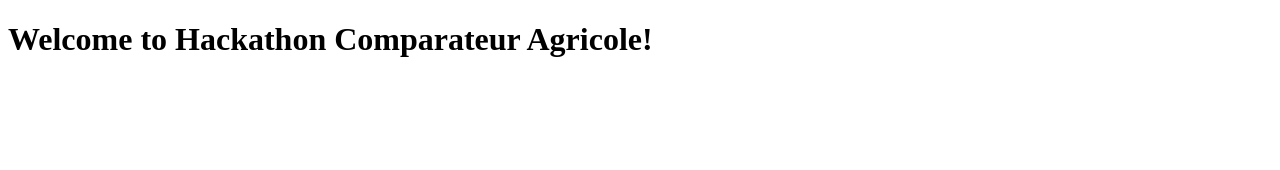
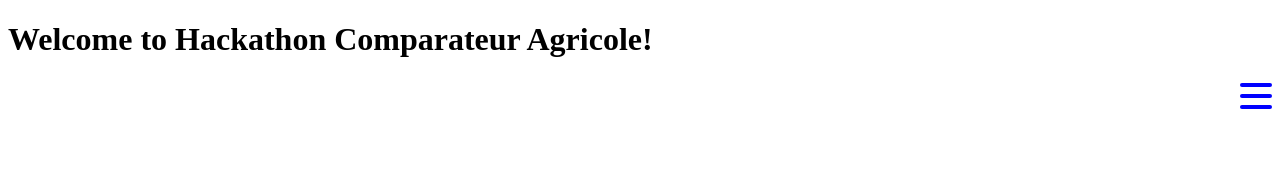
Before and after one commit to barthflo/wcs_hackathon_comparateur_agricole, a React (Create React App) app in the folder client/: page / in a window 1280 px wide. Shown: the top 170 px of the page. Built offline with nearby package versions, Linux system fonts and the light colour scheme.

Commit message:
start of filter popup, needs fix position

```diff
--- a/client/package.json
+++ b/client/package.json
@@ -10,6 +10,7 @@
     "react": "^17.0.1",
     "react-dom": "^17.0.1",
     "react-scripts": "4.0.1",
+    "styled-components": "^5.2.1",
     "web-vitals": "^0.2.4"
   },
   "scripts": {
--- a/client/src/App.jsx
+++ b/client/src/App.jsx
@@ -1,11 +1,13 @@
 import './App.css';
-import AdminList from './components/admin/AdminList';
+// import AdminList from './components/admin/AdminList';
+import Filter from './components/filterbar/Filter.jsx';
 
 
 function App() {
   return (
     <div className="App">
       <h1>Welcome to Hackathon Comparateur Agricole!</h1>
+      <Filter />
     </div>
   );
 }
--- /dev/null
+++ b/client/src/components/filterbar/Burger.jsx
@@ -0,0 +1,52 @@
+import { useState } from 'react';
+import styled from 'styled-components';
+import Pop from './Pop.jsx';
+
+const StyledBurger = styled.div`
+    width: 2rem;
+    height: 2rem;
+    display: flex;
+    justify-content: space-around;
+    flex-flow: column nowrap;
+    z-index: 1;
+    position: relative;
+
+    div {
+        width: 2rem;
+        height: 0.25rem;
+        background-color: ${({ open }) => open ? 'red' : 'blue'};
+        border-radius: 10px;
+        transform-origin: 1px;
+        transition: all 0.3s linear;
+
+        &:nth-child(1) {
+            transform: ${({ open }) => open ? 'rotate(45deg)' : 'rotate(0)'};
+        }
+
+        &:nth-child(2) {
+            transform: ${({ open }) => open ? 'translateX(100%)' : 'translateX(0)'};
+            opacity: ${({ open }) => open ? 0 : 1};
+        }
+
+        &:nth-child(3) {
+            transform: ${({ open }) => open ? 'rotate(-45deg)' : 'rotate(0)'};
+        }
+    }
+`;
+
+const Burger = () => {
+    const [open, setOpen] = useState(false);
+
+    return (
+        <>
+            <StyledBurger open={open} onClick={() => setOpen(!open)}>
+                <div />
+                <div />
+                <div />
+            </StyledBurger>
+            <Pop open={open} />
+        </>
+    )
+}
+
+export default Burger;
--- /dev/null
+++ b/client/src/components/filterbar/Filter.jsx
@@ -0,0 +1,12 @@
+import Burger from './Burger.jsx';
+import './filter.css';
+
+const Filter = () => {
+    return(
+        <div className="filterBar">
+            <Burger />
+        </div>
+    )
+}
+
+export default Filter;
--- /dev/null
+++ b/client/src/components/filterbar/Pop.jsx
@@ -0,0 +1,49 @@
+import styled from 'styled-components';
+
+const UL = styled.ul`
+    list-style: none;
+    display: flex;
+    flex-flow: row nowrap;
+    justify-content: center;
+
+    li {
+        margin: 18px 10px;
+        color: white;
+    }
+
+    flex-flow: column nowrap;
+    background-color: green;
+    position: fixed;
+    transform: ${({ open }) => open ? 'translateX(0)' : 'translateX(100%)'};
+    top: 0;
+    right: 0;
+    width: 40%;
+    transition: transform 0.3s ease-in-out;
+
+    @media screen and (max-width: 768px){
+        bottom:0;
+        left:0;
+        top: auto;
+        rigth: auto;
+        transform: ${({ open }) => open ? 'translateY(0)' : 'translateY(100%)'};
+    }
+
+`;
+
+const Pop = ({ open }) => {
+    return (
+        <UL open={open}>
+            <li>Test</li>
+            <li>test</li>
+            <li>test</li>
+            <li>test</li>
+            <li>test</li>
+            <li>test</li>
+            <li>test</li>
+            <li>test</li>
+            <li>test</li>
+        </UL>
+    )
+}
+
+export default Pop;
--- /dev/null
+++ b/client/src/components/filterbar/filter.css
@@ -0,0 +1,10 @@
+.filterBar{
+    display: flex;
+    justify-content: flex-end;
+}
+
+@media screen and (max-width: 768px){
+    .filterBar{
+        justify-content: flex-start;
+    }
+}
```
Also changed, not shown: 2 other files (tests, documents, lock files or other folders).
